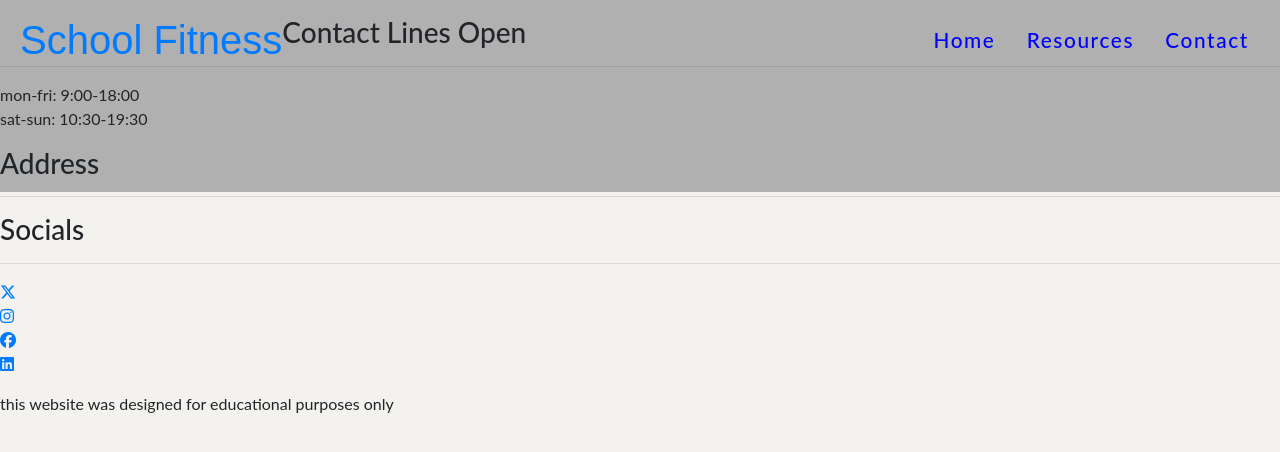
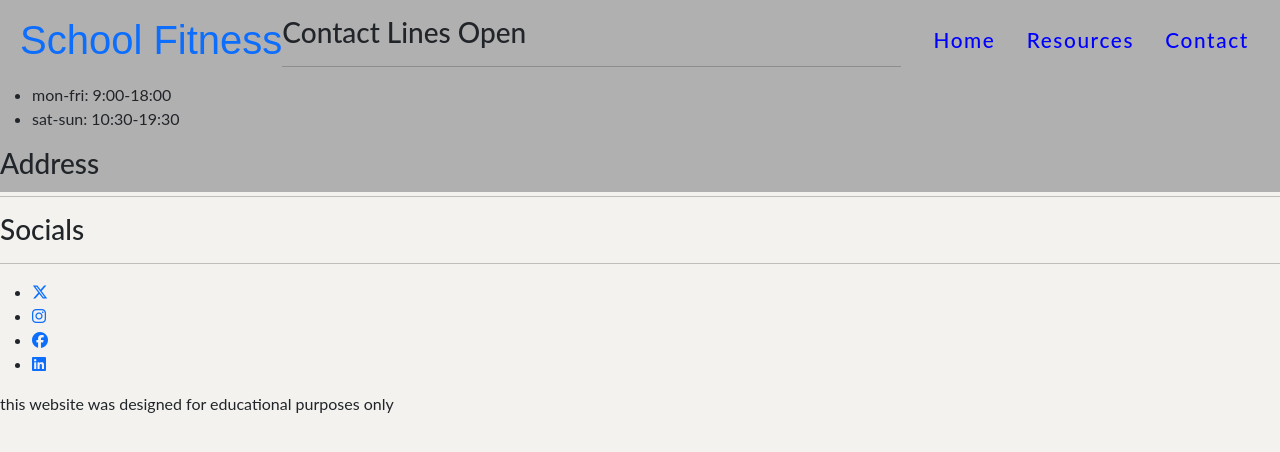
Before and after one commit to AuT0-Taylor/PP1-School-Fitness, a plain HTML site: page contact.html in a window 1280 px wide. Drawn offline with nearby package versions, Linux system fonts and the light colour scheme; a web font is replaced by a local one.

Commit message:
upgraded to bootstrap 5.3

```diff
--- a/contact.html
+++ b/contact.html
@@ -5,8 +5,8 @@
     <meta name="viewport" content="width=device-width, initial-scale=1.0">
     <meta name="description" content="School fitness priority">
     <script src="https://kit.fontawesome.com/23eefe39cb.js" crossorigin="anonymous"></script>
-    <script src="https://cdn.jsdelivr.net/npm/bootstrap@4.6.2/dist/js/bootstrap.min.js" integrity="sha384-+sLIOodYLS7CIrQpBjl+C7nPvqq+FbNUBDunl/OZv93DB7Ln/533i8e/mZXLi/P+" crossorigin="anonymous"></script>
-    <link rel="stylesheet" href="https://cdn.jsdelivr.net/npm/bootstrap@4.6.2/dist/css/bootstrap.min.css" integrity="sha384-xOolHFLEh07PJGoPkLv1IbcEPTNtaed2xpHsD9ESMhqIYd0nLMwNLD69Npy4HI+N" crossorigin="anonymous">
+    <link href="https://cdn.jsdelivr.net/npm/bootstrap@5.3.3/dist/css/bootstrap.min.css" rel="stylesheet" integrity="sha384-QWTKZyjpPEjISv5WaRU9OFeRpok6YctnYmDr5pNlyT2bRjXh0JMhjY6hW+ALEwIH" crossorigin="anonymous">
+<script src="https://cdn.jsdelivr.net/npm/bootstrap@5.3.3/dist/js/bootstrap.bundle.min.js" integrity="sha384-YvpcrYf0tY3lHB60NNkmXc5s9fDVZLESaAA55NDzOxhy9GkcIdslK1eN7N6jIeHz" crossorigin="anonymous"></script>
     <link rel="stylesheet" href="Assets/CSS/style.css">
     <title>School-Fitness-First</title>
 </head>
```
Also changed, not shown: index.html (+2 -2 lines), resources.html (+2 -2 lines).
